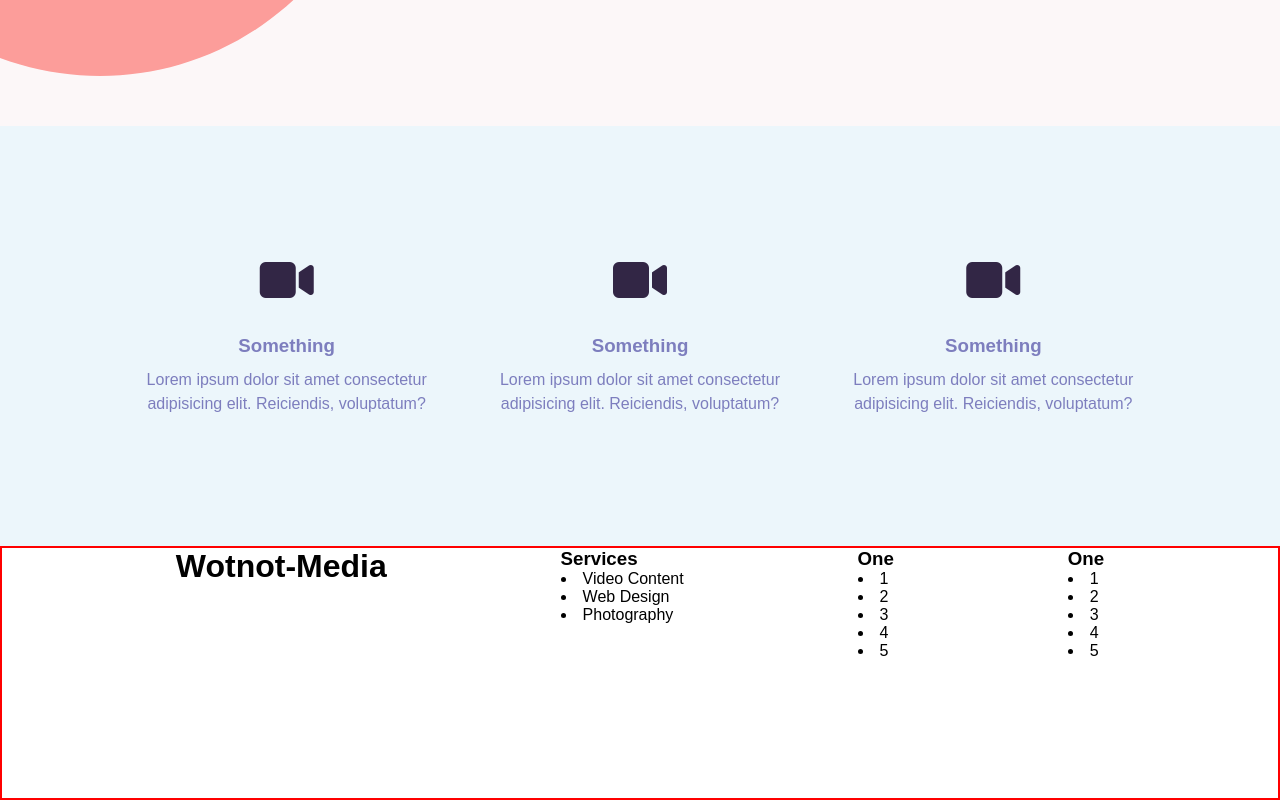
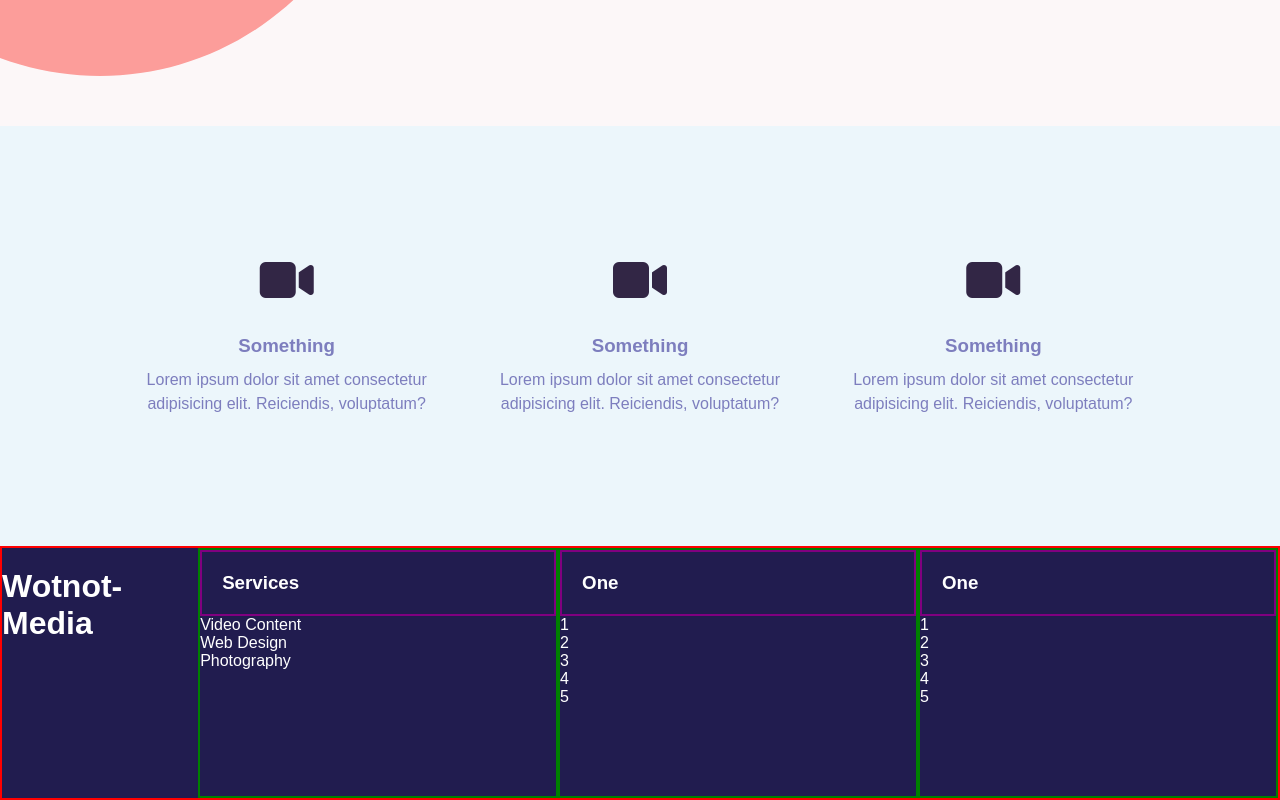
Before and after one commit to WClifford1/wotnot-media, a React (Create React App) app in the folder client/: page /login in a window 1280 px wide. Shown: the part 1697-2497 px from the top of the page. Built offline with nearby package versions, Linux system fonts and the light colour scheme.

Commit message:
Styling footer

```diff
--- a/client/src/App.css
+++ b/client/src/App.css
@@ -577,13 +577,48 @@
       -ms-flex-pack: space-evenly;
           justify-content: space-evenly;
   height: 250px;
+  background-color: #211c4f;
 }
 
-.footer-cont .footer
-.foot-res1 {
+.footer-cont .footer-logo {
+  padding-top: 20px;
+  color: #fff;
+}
+
+.footer-res1 {
   border: 2px solid green;
   list-style: none;
+  color: #fff;
+  width: 30%;
+}
+
+.footer-res1 .footer-title1 {
   padding: 20px;
+  border: 2px solid purple;
+}
+
+.footer-res2 {
+  border: 2px solid green;
+  list-style: none;
+  color: #fff;
+  width: 30%;
+}
+
+.footer-res2 .footer-title2 {
+  padding: 20px;
+  border: 2px solid purple;
+}
+
+.footer-res3 {
+  border: 2px solid green;
+  list-style: none;
+  color: #fff;
+  width: 30%;
+}
+
+.footer-res3 .footer-title3 {
+  padding: 20px;
+  border: 2px solid purple;
 }
 
 .guar-container {
--- a/client/src/app.scss
+++ b/client/src/app.scss
@@ -337,15 +337,63 @@
         display: flex;
         justify-content: space-evenly;
         height: 250px;
+        background-color: $dark-blue;
 
-        .footer
+        .footer-logo {
+            // padding-top: 20px;
+            // border: 2px solid green;
+            // margin-left: -150px;
+            padding-top: 20px;
+            color: #fff;
 
-        .foot-res1{
+        }
+    }
+
+        .footer-res1{
             border: 2px solid green;
             list-style: none;
-            padding: 20px;
+            // padding: 20px;
+            color: #fff;
+            width: 30%;
+
+
+
+                .footer-title1 {
+                    padding: 20px;
+                    border: 2px solid purple;
+                }
         }
-}
+
+        .footer-res2{
+            border: 2px solid green;
+            list-style: none;
+            // padding: 20px;
+            color: #fff;
+            width: 30%;
+
+
+
+                .footer-title2 {
+                    padding: 20px;
+                    border: 2px solid purple;
+                }
+        }
+
+        .footer-res3{
+            border: 2px solid green;
+            list-style: none;
+            // padding: 20px;
+            color: #fff;
+            width: 30%;
+
+
+
+                .footer-title3 {
+                    padding: 20px;
+                    border: 2px solid purple;
+                }
+        }
+
 
 
 
--- a/client/src/components/Footer.jsx
+++ b/client/src/components/Footer.jsx
@@ -8,7 +8,7 @@
                 <h1>Wotnot-Media</h1>
                 </div>
                 <div className="footer-res1">
-                    <div className="footer-title">
+                    <div className="footer-title1">
                         <h3>Services</h3>
                     </div>
                     <div className="footer-links1">
@@ -19,7 +19,7 @@
                 </div>
 
                 <div className="footer-res2">
-                    <div className="footer-title">
+                    <div className="footer-title2">
                         <h3>One</h3>
                     </div>
                     <div className="footer-links2">
@@ -32,7 +32,7 @@
                 </div>
 
                 <div className="footer-res3">
-                    <div className="footer-title">
+                    <div className="footer-title3">
                         <h3>One</h3>
                     </div>
                     <div className="footer-links3">
```
Also changed, not shown: 1 other file (tests, documents, lock files or other folders).
